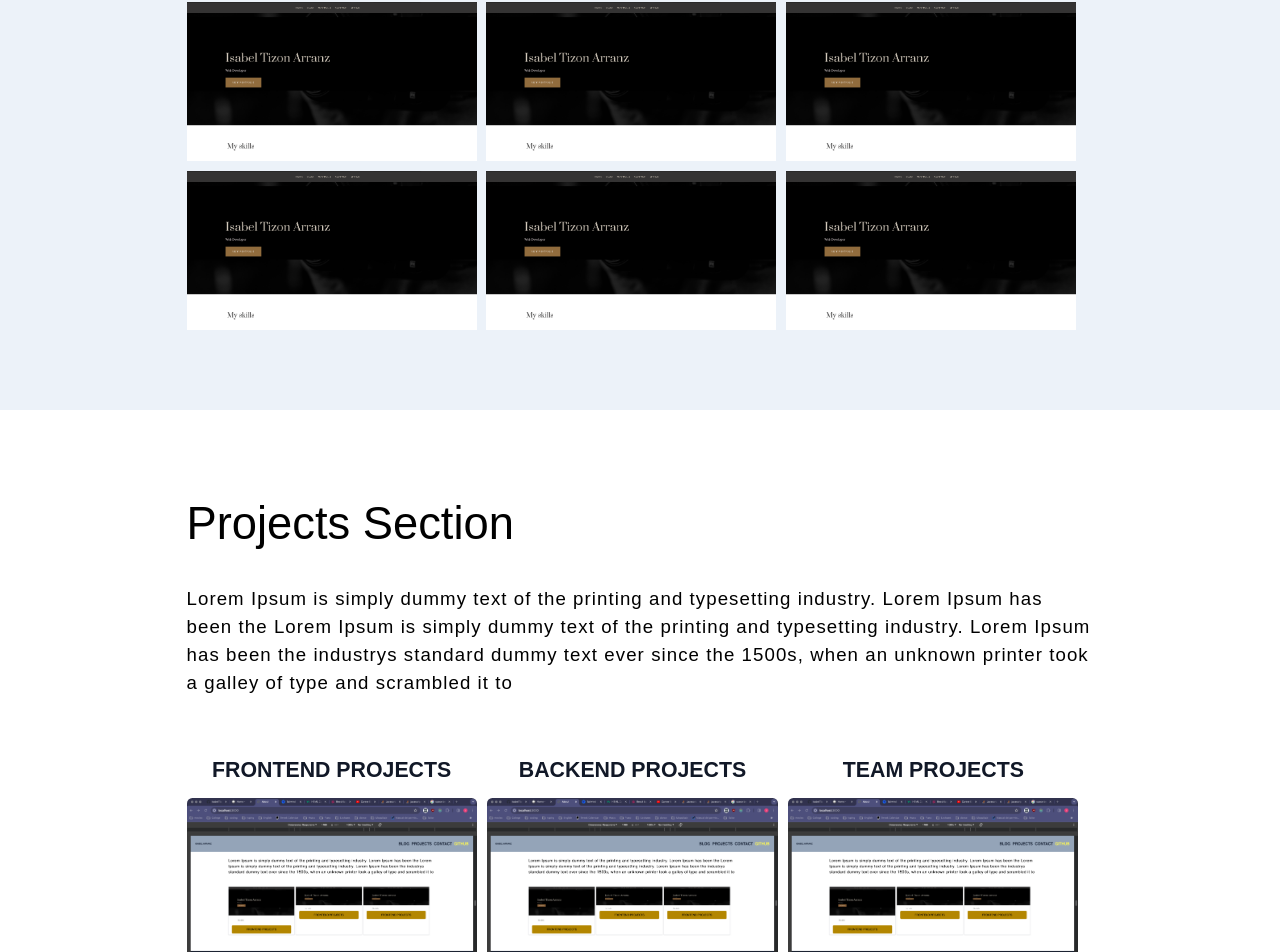
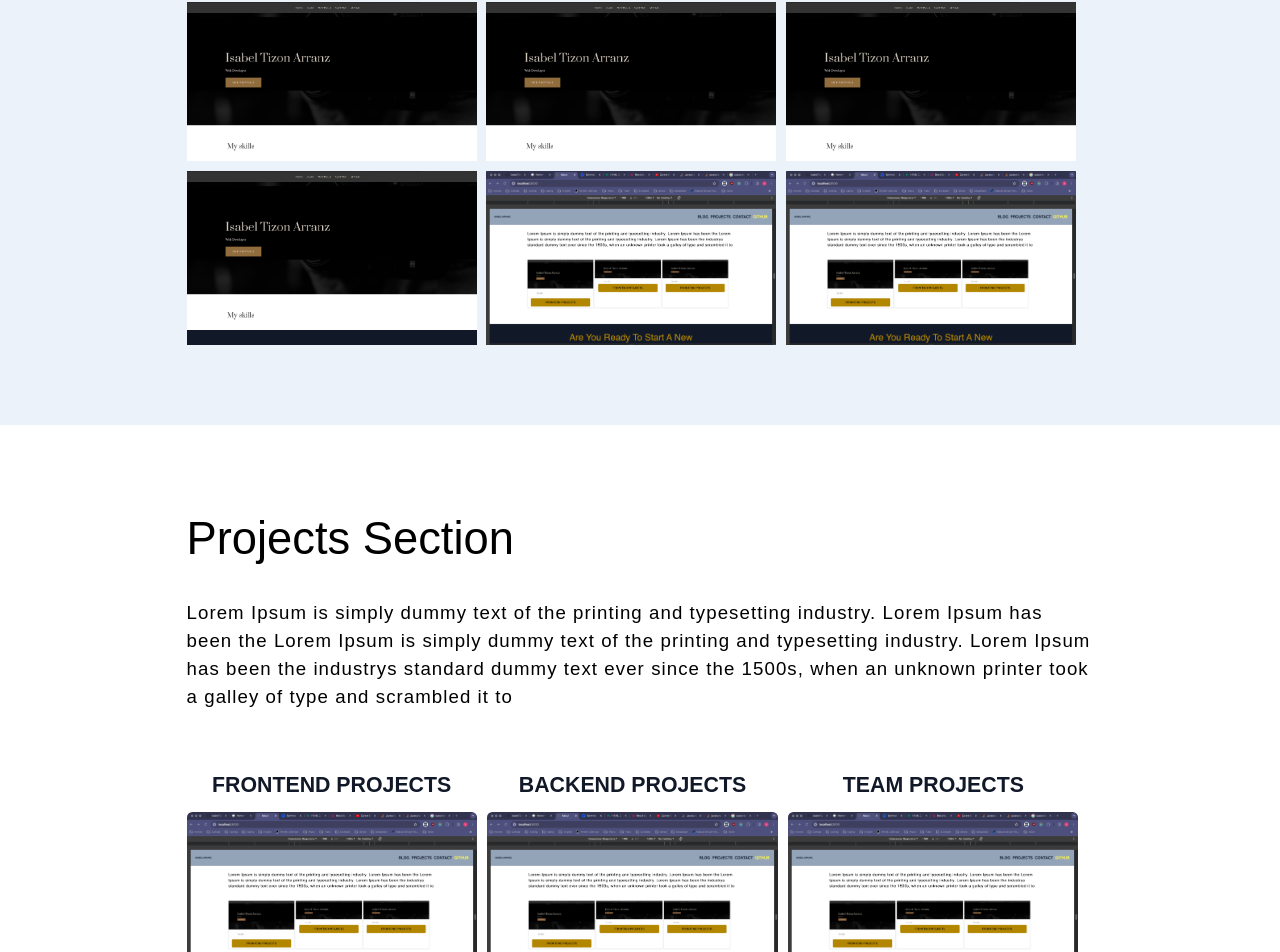
Before and after one commit to IsabelTizon/react-portfolio, a Next.js app: page / in a window 1280 px wide. Shown: the part 2386-3338 px from the top of the page. Built offline with nearby package versions, Linux system fonts and the light colour scheme.

Commit message:
js: getting the last six item from my projects array to see my 6 recent projects

```diff
--- a/src/app/page.js
+++ b/src/app/page.js
@@ -167,7 +167,7 @@ export default function About() {
 					<div className="flex flex-wrap gap-7">
 						{/* */}
 
-						{myProjects.map((projectsItem) => (
+						{myProjects.slice(-6).map((projectsItem) => (
 							<Link
 								key={projectsItem.id}
 								href={`/projects/${projectsItem.id}`}
--- a/src/components/projects.js
+++ b/src/components/projects.js
@@ -38,4 +38,16 @@ export const myProjects = [
 			"Lorem Ipsum is simply dummy text of the printing and typesetting industry. Lorem Ipsum has been the industry's standard dummy text ever since the 1500s, when an unknown printer took a galley of type and scrambled it to make a type specimen book. It has survived not only five centuries, but also the leap into electronic typesetting, remaining essentially unchanged. It was popularised in the 1960s with the release of Letraset sheets containing Lorem Ipsum passages, and more recently with desktop publishing software like Aldus PageMaker including versions of Lorem Ipsum.",
 		pic: "/img/demoScreen.png",
 	},
+	{
+		id: 6,
+		name: "Mode",
+		description: `Mode is a website created in the second block of the Web Development HND course at City of Glasgow College for the subject Design and development of an interactive product. Mode’s purpose was to create a design for a C2C business model website dedicated to buying/ selling second - hand products, especially textiles, since this website is focused on fashion.`,
+		pic: "/img/demo2screen.png",
+	},
+	{
+		id: 7,
+		name: "Get Media",
+		description: `GetMedia is a website created in the first block of the HND course at City of Glasgow College for the subject Design and Developing an Interactive Product. The end of the project was create a website with the purpose of streaming music content through providers such as Apple, it also wants to sell coupons initially only with iTunes although in the future it would like to open its business to different providers.`,
+		pic: "/img/demo2screen.png",
+	},
 ];
```
